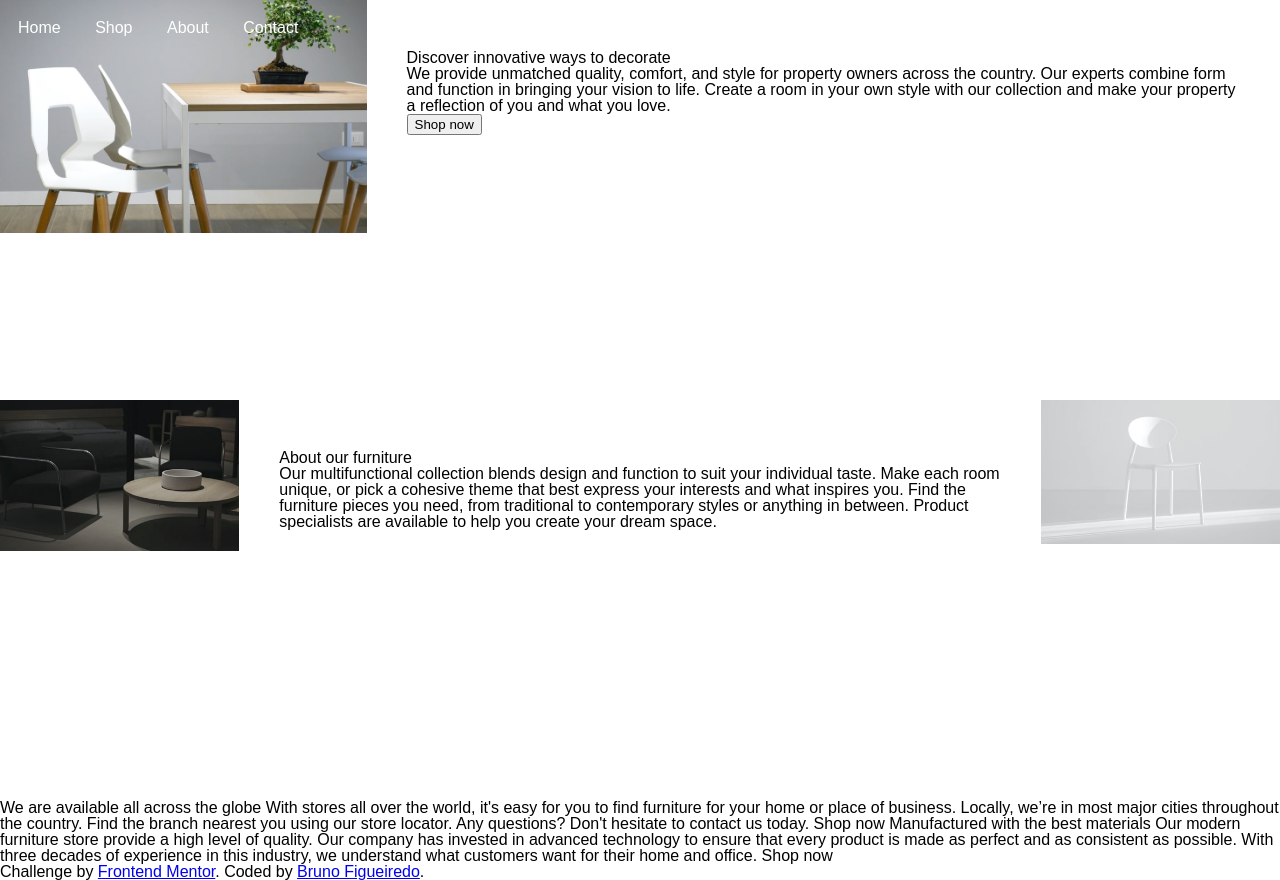
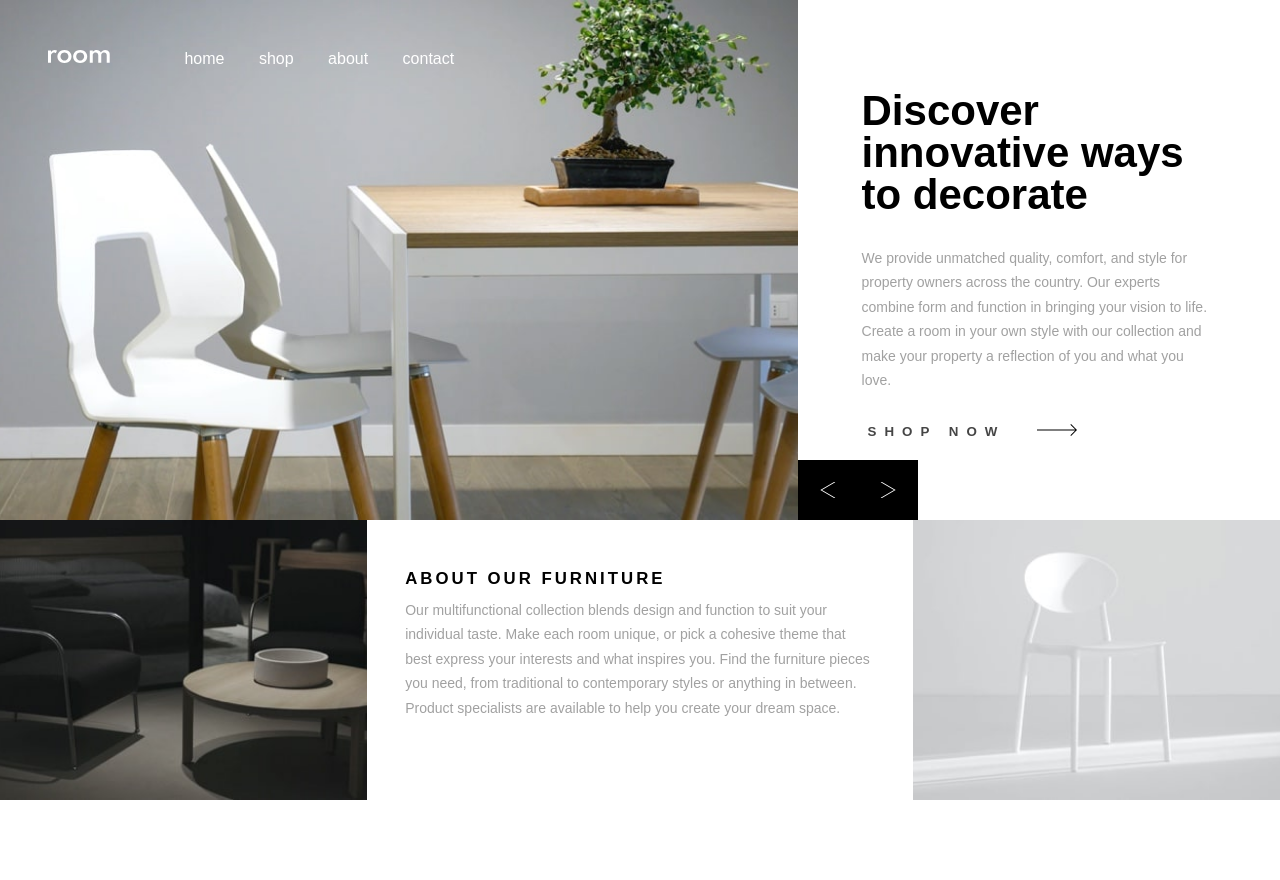
Before and after one commit to BrunoFigueiredo2k/room-homepage, a plain HTML site: page index.html in a window 1280 px wide. After the commit the page ends 800 px from the top, so only its background shows below. Drawn offline with Linux system fonts and the light colour scheme; a web font is replaced by a local one.

Commit message:
desktop fixed and started carousel logic

```diff
--- a/index.html
+++ b/index.html
@@ -15,10 +15,11 @@
 
 <body>
 
-  <div class="row">
+  <div class="row upper-row">
     <div class="col" id="hero-bg-top-1">
       <header>
         <ul class="horizontal-list">
+          <li><img src="images/logo.svg" alt="logo" style="margin-right: 40px;"></li>
           <li>Home</li>
           <li>Shop</li>
           <li>About</li>
@@ -26,58 +27,32 @@
         </ul>
       </header>
     </div>
-    <div class="col col-content">
-      <h1>Discover innovative ways to decorate</h1>
-      <p>We provide unmatched quality, comfort, and style for property owners across the country.
+    <div class="col bg-col">
+      <h1 id="title-slider">Discover innovative ways to decorate</h1>
+      <p id="paragraph-slider">We provide unmatched quality, comfort, and style for property owners across the country.
         Our experts combine form and function in bringing your vision to life. Create a room in your
         own style with our collection and make your property a reflection of you and what you love.</p>
-      <button class="cta">Shop now</button>
-      <div class="slider-btns">
-        <img src="images/icon-angle-left.svg" alt="Arrow left">
-        <img src="images/icon-angle-right.svg" alt="Arrow right">
+      <button class="cta">Shop now <img src="images/icon-arrow.svg" alt="arrow right"
+          style="margin-left: 20px;"></button>
+      <div class="slider">
+        <img src="images/icon-angle-left.svg" alt="Arrow left" id="arrow-slider-left" class="slider-btn">
+        <img src="images/icon-angle-right.svg" alt="Arrow right" id="arrow-slider-right" class="slider-btn">
       </div>
     </div>
   </div>
 
-  <div class="row">
-    <div class="col" id="hero-bg-bottom-1">
-
-    </div>
-    <div class="col col-content">
+  <div class="row bottom-row">
+    <div class="col" id="hero-bg-bottom-1"></div>
+    <div class="col sm-col" style="flex: 70%;">
       <h3>About our furniture</h3>
       <p>Our multifunctional collection blends design and function to suit your individual taste.
         Make each room unique, or pick a cohesive theme that best express your interests and what
         inspires you. Find the furniture pieces you need, from traditional to contemporary styles
         or anything in between. Product specialists are available to help you create your dream space.</p>
     </div>
-    <div class="col" id="hero-bg-bottom-2">
-
-    </div>
+    <div class="col" id="hero-bg-bottom-2"></div>
   </div>
 
-  We are available all across the globe
-
-  With stores all over the world, it's easy for you to find furniture for your home or place of business.
-  Locally, we’re in most major cities throughout the country. Find the branch nearest you using our
-  store locator. Any questions? Don't hesitate to contact us today.
-
-  Shop now
-
-  Manufactured with the best materials
-
-  Our modern furniture store provide a high level of quality. Our company has invested in advanced technology
-  to ensure that every product is made as perfect and as consistent as possible. With three decades of
-  experience in this industry, we understand what customers want for their home and office.
-
-  Shop now
-
-
-
-
-  <div class="attribution">
-    Challenge by <a href="https://www.frontendmentor.io?ref=challenge" target="_blank">Frontend Mentor</a>.
-    Coded by <a href="#">Bruno Figueiredo</a>.
-  </div>
 </body>
 
 <!-- Slider functionality -->
--- a/js/index.js
+++ b/js/index.js
@@ -0,0 +1,54 @@
+// Get all data for image, title and paragraph of each slider
+const imageSlider = document.querySelector('#hero-bg-top-1');
+const titleSlider = document.querySelector('#title-slider');
+const paragraphSlider = document.querySelector('#paragraph-slider');
+
+const content = {
+    slider1: {
+        active: true,
+        imageUrl: "../images/desktop-image-hero-1.jpg",
+        title: "Discover innovative ways to decorate",
+        paragraph: "We provide unmatched quality, comfort, and style for property owners across the country. Our experts combine form and function in bringing your vision to life. Create a room in your own style with our collection and make your property a reflection of you and what you love."
+    },
+    slider2: {
+        active: false,
+        imageUrl: "../images/desktop-image-hero-2.jpg",
+        title: "We are available all across the globe",
+        paragraph: "With stores all over the world, it's easy for you to find furniture for your home or place of business. Locally, we’re in most major cities throughout the country. Find the branch nearest you using our store locator. Any questions? Don't hesitate to contact us today."
+    },
+    slider3: {
+        active: false,
+        imageUrl: "../images/desktop-image-hero-3.jpg",
+        title: "Manufactured with the best materials",
+        paragraph: "Our modern furniture store provide a high level of quality. Our company has invested in advanced technology to ensure that every product is made as perfect and as consistent as possible. With three decades of experience in this industry, we understand what customers want for their home and office."
+    }
+}
+
+// Event listeners for arrow buttons for slider
+const arrowLeft = document.querySelector('#arrow-slider-left');
+const arrowRight = document.querySelector('#arrow-slider-right');
+
+arrowLeft.addEventListener('click', () => {
+    imageSlider.style.backgroundImage = `url(${content.slider2.imageUrl})`;
+    titleSlider.innerHTML = content.slider2.title;
+    paragraphSlider.innerHTML = content.slider2.paragraph;
+    checkIfActive();
+})
+
+arrowRight.addEventListener('click', () => {
+    alert('right');
+})
+
+function checkIfActive() {
+    for (const key in content) {
+        if (content.hasOwnProperty(key)) {
+            const element = content[key];
+            if (element.active){
+                console.log("element: " + content + " is currently active.");
+            } else {
+                console.log("element: " + content + " is currently inactive.");
+            }
+
+        }
+    }
+}
--- a/scss/1-abstracts/_mixins.scss
+++ b/scss/1-abstracts/_mixins.scss
@@ -7,13 +7,20 @@
 
 @mixin horizontal-list {
     @include reset-list;
+    padding: 30px;
 
     li {
         display: inline-block;
+        text-transform: lowercase;
+        font-weight: 500;
 
         margin: {
             left: -2px;
             right: 2em;
+        }
+
+        &:hover {
+            cursor: pointer;
         }
     }
 }
@@ -24,34 +31,32 @@
 
 .row {
     display: flex;
+    height: 100%;
 
     .col {
-        height: 50vh;
+        flex: 50%;
+        position: relative;
     }
 
-    .col-content {
-        padding: 50px 40px;
+    .bg-col {
+        padding: 7% 5%;
+    }
+
+    .sm-col {
+        padding: 4% 3%;
     }
 }
 
-@mixin backgroundImageCover($img-url) {
-    background: url($img-url);
-    background-repeat: no-repeat;
-    background-size: contain;
+.upper-row {
+    height: 65vh;
 }
 
-// Set images to columns
-#hero-bg-top-1 {
-    @include backgroundImageCover('../images/desktop-image-hero-1.jpg');
-    width: 66%;
+.bottom-row {
+    height: 35vh;
 }
 
-#hero-bg-bottom-1 {
-    @include backgroundImageCover('../images/image-about-dark.jpg');
-    width: 66%;
+.slider {
+    position: absolute;
+    left: 0;
+    bottom: 0;
 }
-
-#hero-bg-bottom-2 {
-    @include backgroundImageCover('../images/image-about-light.jpg');
-    width: 66%;
-}
--- a/scss/1-abstracts/_variables.scss
+++ b/scss/1-abstracts/_variables.scss
@@ -2,9 +2,8 @@
 $font-spartan: 'Spartan',
 sans-serif;
 
-// Headings
-$font-size-h1: 40px;
-$line-height-h1: 1.7em;
+// Margins
+$bottom-margin-typography: 30px;
 
 // Font-weights
 $weight-light: 500;
@@ -20,6 +19,9 @@ $black: hsl(0, 0%, 0%);
 $white: hsl(0, 0%, 100%);
 $very-dark-gray: hsl(0, 0%, 27%);
 
+// Transitions
+$transition-ease: 200ms ease;
+
 // Screen widths
 $mobile: 375px;
 $desktop: 1440px;
--- a/scss/2-base/_typography.scss
+++ b/scss/2-base/_typography.scss
@@ -19,12 +19,33 @@ h2,
 h3,
 h4,
 h5,
-h6 {
+h6,
+p {
     margin: 0;
     text-rendering: optimizelegibility; // Fix the character spacing for headings
     margin-top: 0;
+    margin-bottom: $bottom-margin-typography;
 
     small {
         font-weight: normal;
     }
 }
+
+h1 {
+    font-size: #{$base-font-size * 3.5};
+    font-weight: $weight-bold;
+}
+
+h3 {
+    font-size: #{$base-font-size * 1.4};
+    font-weight: $weight-normal;
+    letter-spacing: 3px;
+    text-transform: uppercase;
+    margin-bottom: #{$bottom-margin-typography - 20px};
+}
+
+p {
+    font-size: #{$base-font-size + 2px};
+    color: $dark-gray;
+    line-height: 1.75em;
+}
--- a/scss/3-components/__components-dir.scss
+++ b/scss/3-components/__components-dir.scss
@@ -2,3 +2,4 @@
 @import './button';
 @import './input';
 @import './modal';
+@import './image';
--- a/scss/3-components/_button.scss
+++ b/scss/3-components/_button.scss
@@ -1,11 +1,28 @@
 /* Place all button components styling here */
-.btn-primary {
-    color: white;
-    padding: 10px 20px;
-    border-radius: 10px;
+.cta {
+    color: $very-dark-gray;
     border: none;
+    background-color: transparent;
+    letter-spacing: 8px;
+    text-transform: uppercase;
+    font-weight: $weight-normal;
 
     &:hover {
         cursor: pointer;
     }
 }
+
+.slider-btn {
+    height: 60px;
+    width: 60px;
+    background-color: $black;
+    color: $dark-gray;
+    padding: 22px;
+    float: left;
+    transition: $transition-ease;
+
+    &:hover {
+        cursor: pointer;
+        opacity: 0.8;
+    }
+}
--- /dev/null
+++ b/scss/3-components/_image.scss
@@ -0,0 +1,20 @@
+@mixin backgroundImageCover($img-url) {
+    background: url($img-url);
+    background-repeat: no-repeat;
+    background-size: cover;
+    background-position: 60%;
+}
+
+// Set images to columns
+#hero-bg-top-1 {
+    @include backgroundImageCover('../images/desktop-image-hero-1.jpg');
+    flex: 90%;
+}
+
+#hero-bg-bottom-1 {
+    @include backgroundImageCover('../images/image-about-dark.jpg');
+}
+
+#hero-bg-bottom-2 {
+    @include backgroundImageCover('../images/image-about-light.jpg');
+}
```
Also changed, not shown: scss/main.css, 1 other file.
